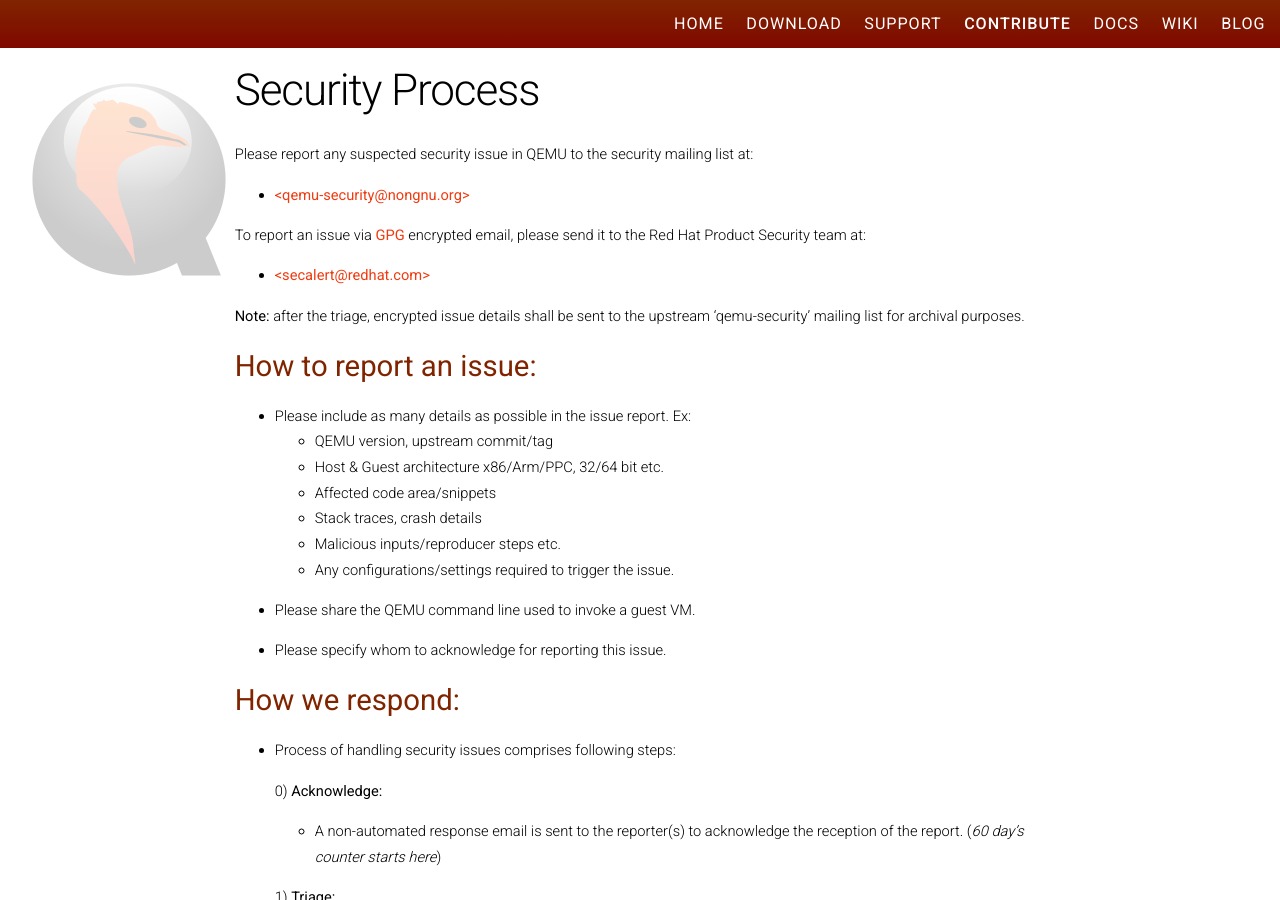
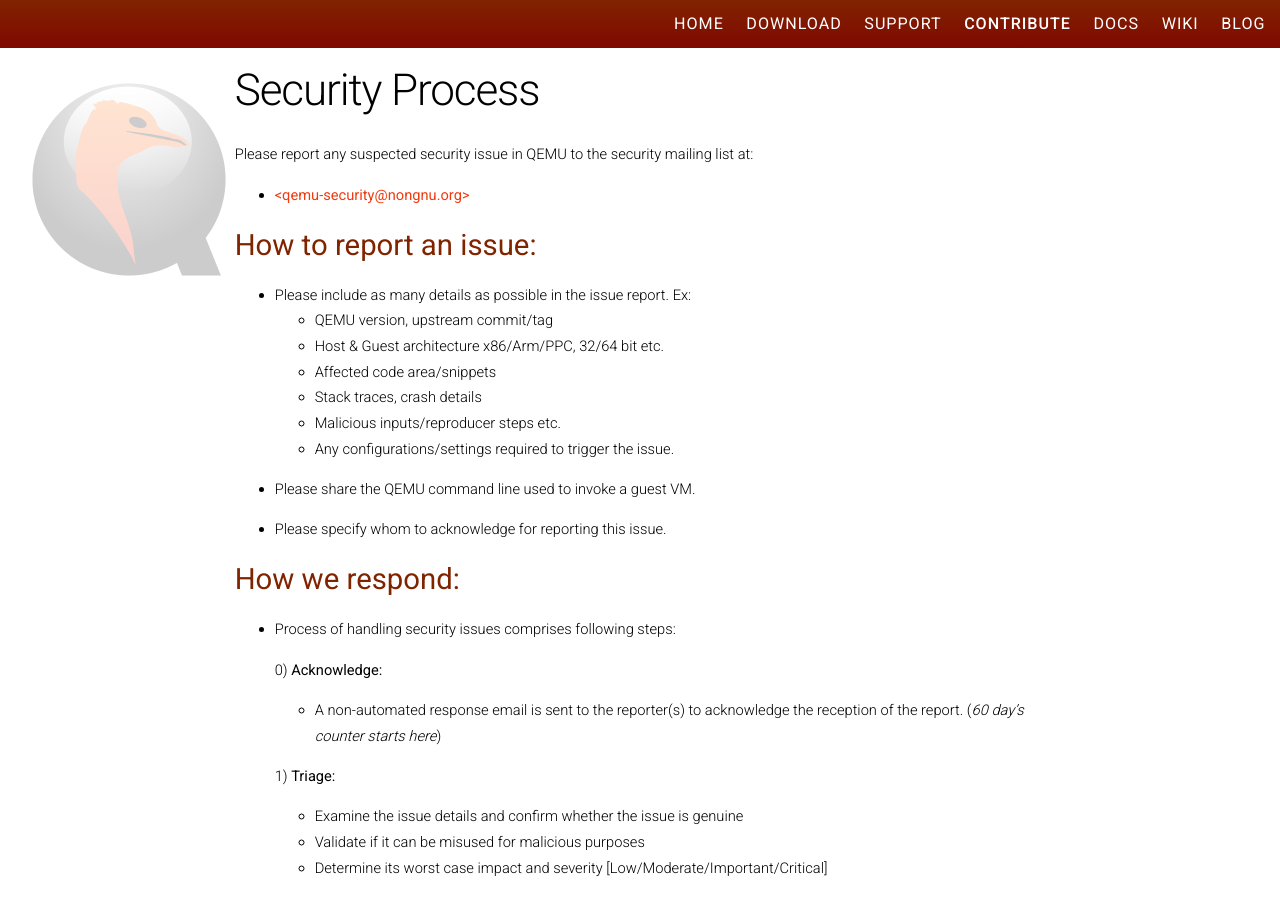
Before and after one commit to qemu/qemu-web, a Jekyll site: the page built from contribute/security-process.md, in a window 1280 px wide and 900 px high. Built offline with Jekyll 4.4.1, drawn with Linux system fonts in a browser that asks for light colours; nearby versions of some CDN libraries.

Commit message:
security: drop info about GPG mail to secalert@redhat.com
We want the qemu-security mailing list to be considered the
authoritative point of contact for all security bugs. The
goal is try to ensure that upstream has visibility on all
security bugs and things don't lost by vendors who might
close an issue as not affecting their product configuration
and accidentally forget to forward it upstream.

The desire to use GPG for security reports isn't common
enough in QEMU context to justify pointing people to the
Red Hat secalert address.

Signed-off-by: Daniel P. Berrangé <berrange@redhat.com>

```diff
--- a/contribute/security-process.md
+++ b/contribute/security-process.md
@@ -7,14 +7,6 @@
 list at:
 
 * [\<qemu-security@nongnu.org\>](https://lists.nongnu.org/mailman/listinfo/qemu-security)
-
-To report an issue via [GPG](https://gnupg.org/) encrypted email, please send
-it to the Red Hat Product Security team at:
-
-* [\<secalert@redhat.com\>](https://access.redhat.com/security/team/contact/#contact)
-
-**Note:** after the triage, encrypted issue details shall be sent to the upstream
-'qemu-security' mailing list for archival purposes.
 
 ## How to report an issue:
 
```
